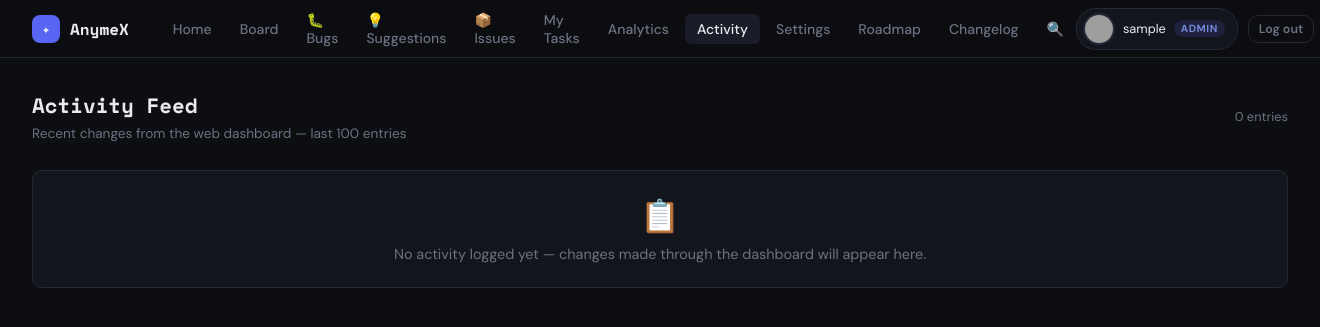
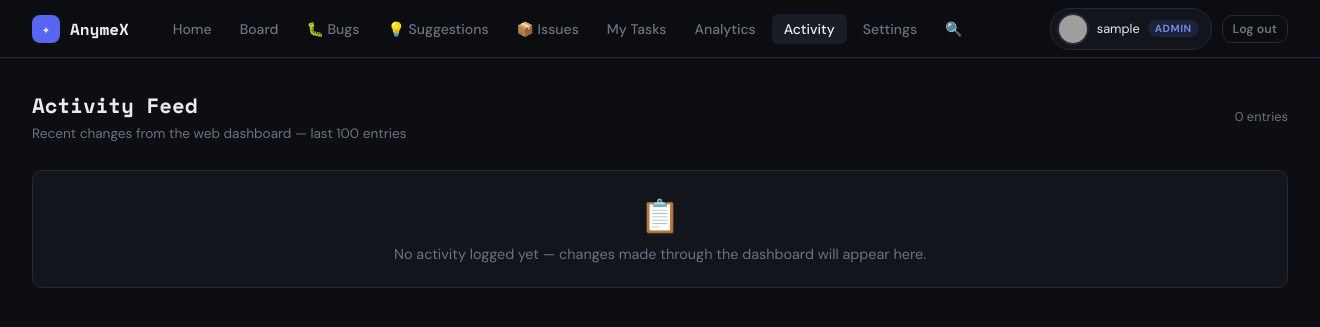
Before and after one commit to Shebyyy/anymex-support-ai, a Flask app: page /activity in a window 1320 px wide. Shown: the top 327 px of the page. Run offline with Flask 3, Linux system fonts and the light colour scheme; the visitor is signed in with stand-in values (Sample User, id 1); data that the repository does not hold is empty; grey boxes are pictures that could not be loaded.

Commit message:
feat: disable roadmap and changelog in nav for now

```diff
--- a/templates/partials/_nav.html
+++ b/templates/partials/_nav.html
@@ -36,12 +36,12 @@
     </a>
     {% endif %}
     {% endif %}
-    <a href="/roadmap" class="{% if request.endpoint == 'roadmap' %}active{% endif %}">
+    <!-- <a href="/roadmap" class="{% if request.endpoint == 'roadmap' %}active{% endif %}">
       <span>Roadmap</span>
     </a>
     <a href="/changelog" class="{% if request.endpoint == 'changelog' %}active{% endif %}">
       <span>Changelog</span>
-    </a>
+    </a> -->
     <a href="/search" class="{% if request.endpoint == 'search_page' %}active{% endif %}">
       <span>🔍</span>
     </a>
```
